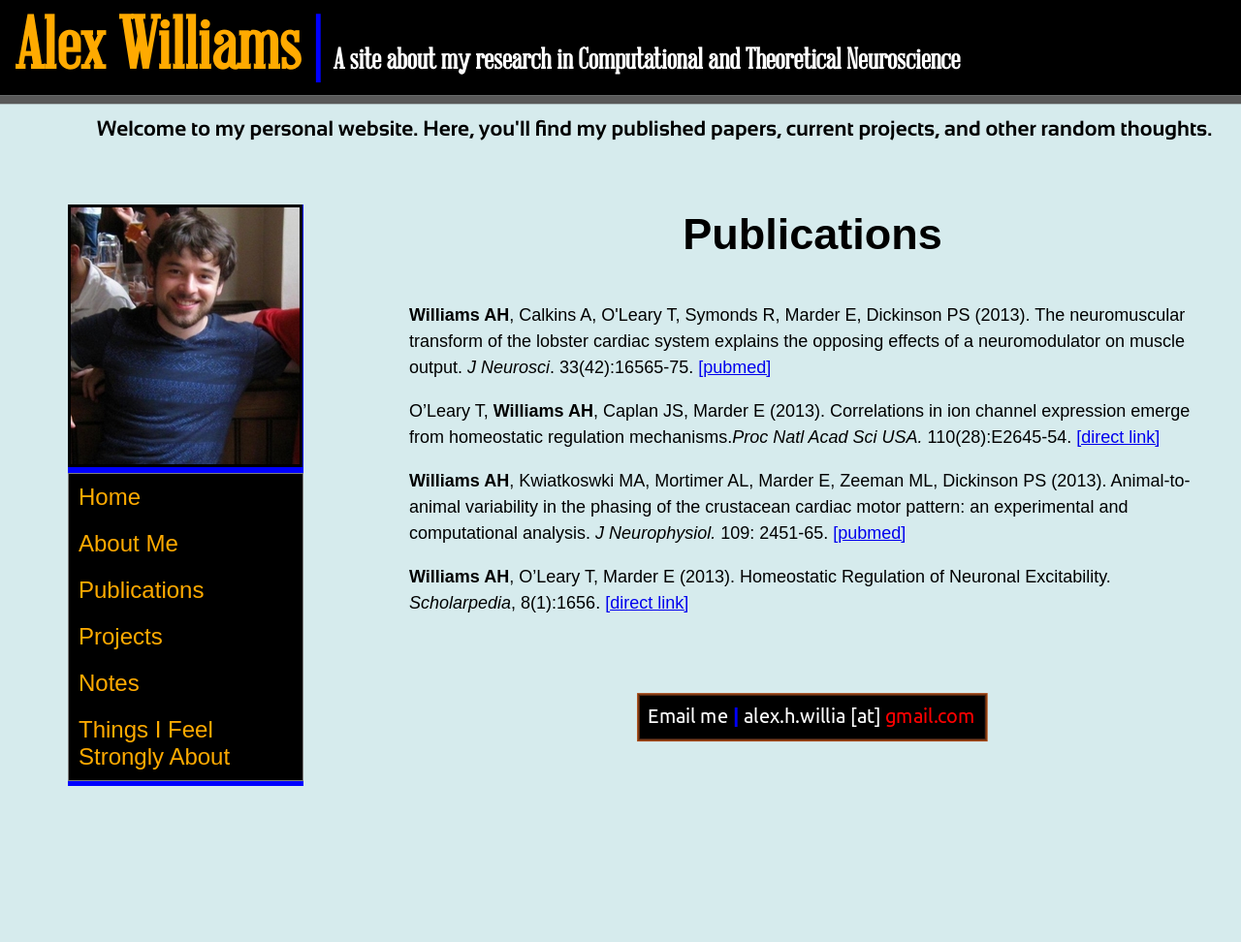
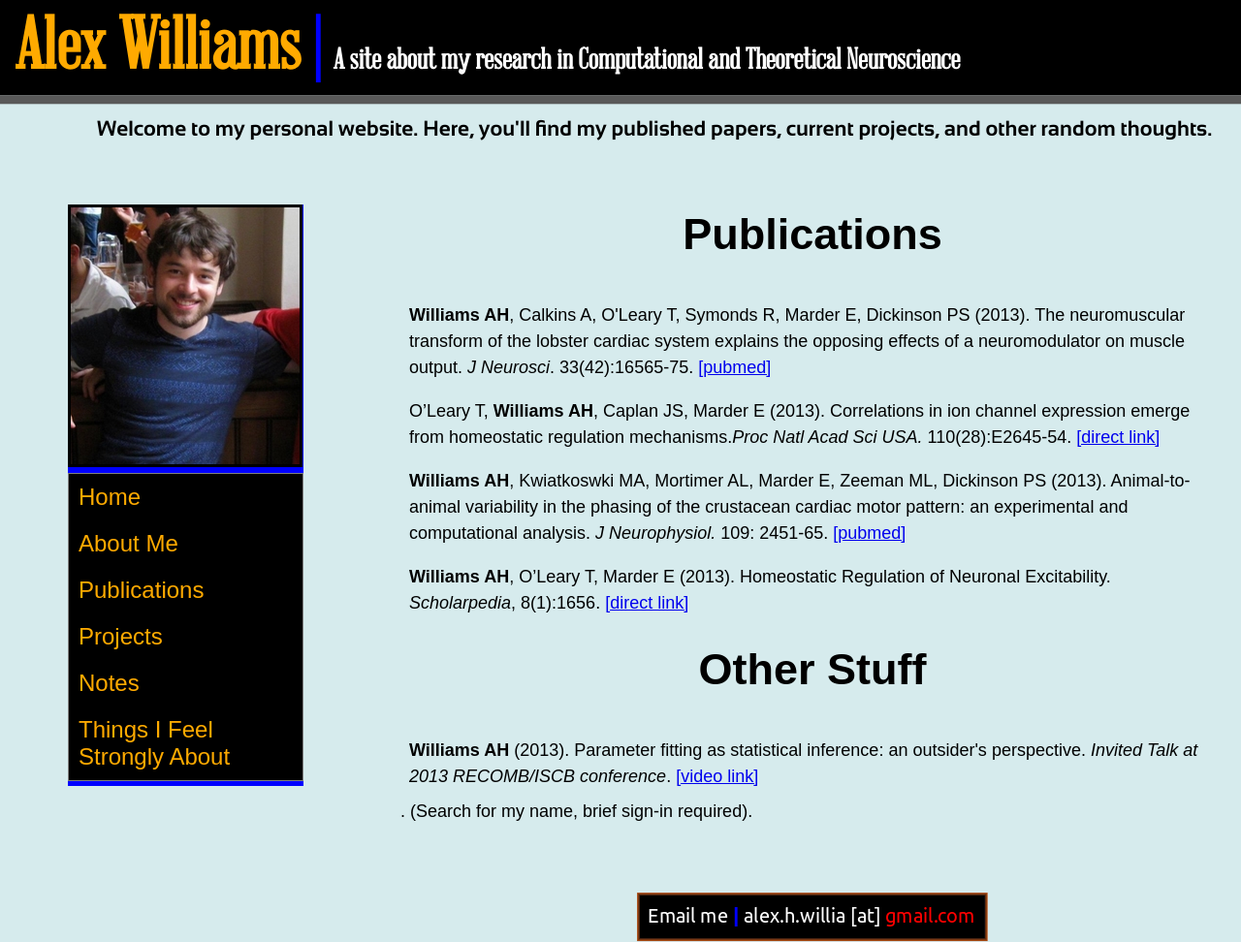
Before and after one commit to ahwillia/ahwillia.github.com, a Jekyll site: the page built from pubs/index.html, in a window 1280 px wide. Shown: the whole page at 97% size. Built offline with Jekyll 4.4.1, drawn with Linux system fonts in a browser that asks for light colours; before the commit the page ends 900 px from its top, so only the background shows below that.

Commit message:
toronto link

```diff
--- a/pubs/index.html
+++ b/pubs/index.html
@@ -12,7 +12,10 @@ title: Publications
 		<li id="bodyli"> <b>Williams AH</b>, Kwiatkoswki MA, Mortimer AL, Marder E, Zeeman ML, Dickinson PS (2013). Animal-to-animal variability in the phasing of the crustacean cardiac motor pattern: an experimental and computational analysis. <i>J Neurophysiol.</i> 109: 2451-65. <a id="textlink" href="http://www.ncbi.nlm.nih.gov/pubmed/23446690" target="_blank">[pubmed]</a> </li>
 		<li id="bodyli"> <b>Williams AH</b>, O’Leary T, Marder E (2013). Homeostatic Regulation of Neuronal Excitability. <i>Scholarpedia</i>, 8(1):1656. <a id="textlink" href="http://www.scholarpedia.org/article/Homeostatic_Regulation_of_Neuronal_Excitability" target="_blank">[direct link]</a>  </li>
 	</ul>
-    </p>
+	<div id="pagetitle"> Other Stuff </div>
+	<ul id="bodyul">
+		<li id="bodyli"> <b>Williams AH</b> (2013). Parameter fitting as statistical inference: an outsider's perspective. <i>Invited Talk at 2013 RECOMB/ISCB conference</i>. <a id="textlink" href="http://www.iscb.org/recomb-mm/media-recombrsg2013" target="_blank">[video link]</a></li>. (Search for my name, brief sign-in required).
+	</ul>
   </div>
 
 </section>
```
